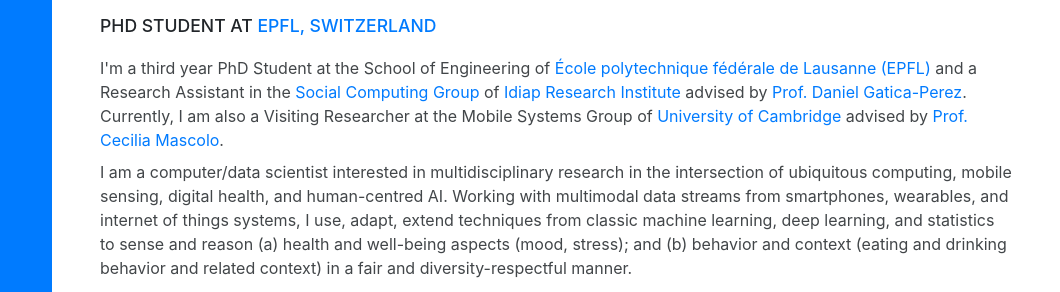
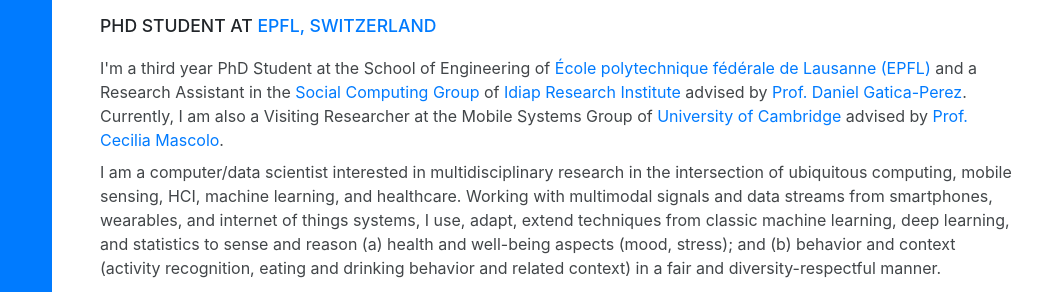
Before and after one commit to lakmalbuddikalucky/lakmalmeegahapola, a website with bundled scripts: page index.html in a window 1280 px wide. Shown: the part 97-389 px from the top of the page, 220-1280 px from the left. Built offline with nearby package versions, Linux system fonts and the light colour scheme; files whose address does not match are found by name; a web font is replaced by a local one.

Commit message:
Update index.html

```diff
--- a/index.html
+++ b/index.html
@@ -100,7 +100,7 @@
                     href="https://scholar.google.com/citations?user=_3_Y0xQAAAAJ&hl=en">Prof. Daniel Gatica-Perez</a>.
                 Currently, I am also a Visiting Researcher at the Mobile Systems Group of <a href="https://www.cst.cam.ac.uk/">University of Cambridge</a> advised by <a href="https://scholar.google.com/citations?user=Ej4BNaQAAAAJ&hl=en">Prof. Cecilia Mascolo</a>.
             </p>
-            <p class="lead mb-3">I am a computer/data scientist interested in multidisciplinary research in the intersection of ubiquitous computing, mobile sensing, digital health, and human-centred AI. Working with multimodal data streams from smartphones, wearables, and internet of things systems, I use, adapt, extend techniques from classic machine learning, deep learning, and statistics to sense and reason (a) health and well-being aspects (mood, stress); and (b) behavior and context (eating and drinking behavior and related context) in a fair and diversity-respectful manner.</p>
+            <p class="lead mb-3">I am a computer/data scientist interested in multidisciplinary research in the intersection of ubiquitous computing, mobile sensing, HCI, machine learning, and healthcare. Working with multimodal signals and data streams from smartphones, wearables, and internet of things systems, I use, adapt, extend techniques from classic machine learning, deep learning, and statistics to sense and reason (a) health and well-being aspects (mood, stress); and (b) behavior and context (activity recognition, eating and drinking behavior and related context) in a fair and diversity-respectful manner.</p>
             <p class="lead mb-3">
                 Before starting my PhD, I worked as a Research Engineer at <a href="https://larc.smu.edu.sg/">SMU-CMU
                 Living Analytics Research Centre</a> in Singapore Management University (SMU), Singapore under the supervision
```
